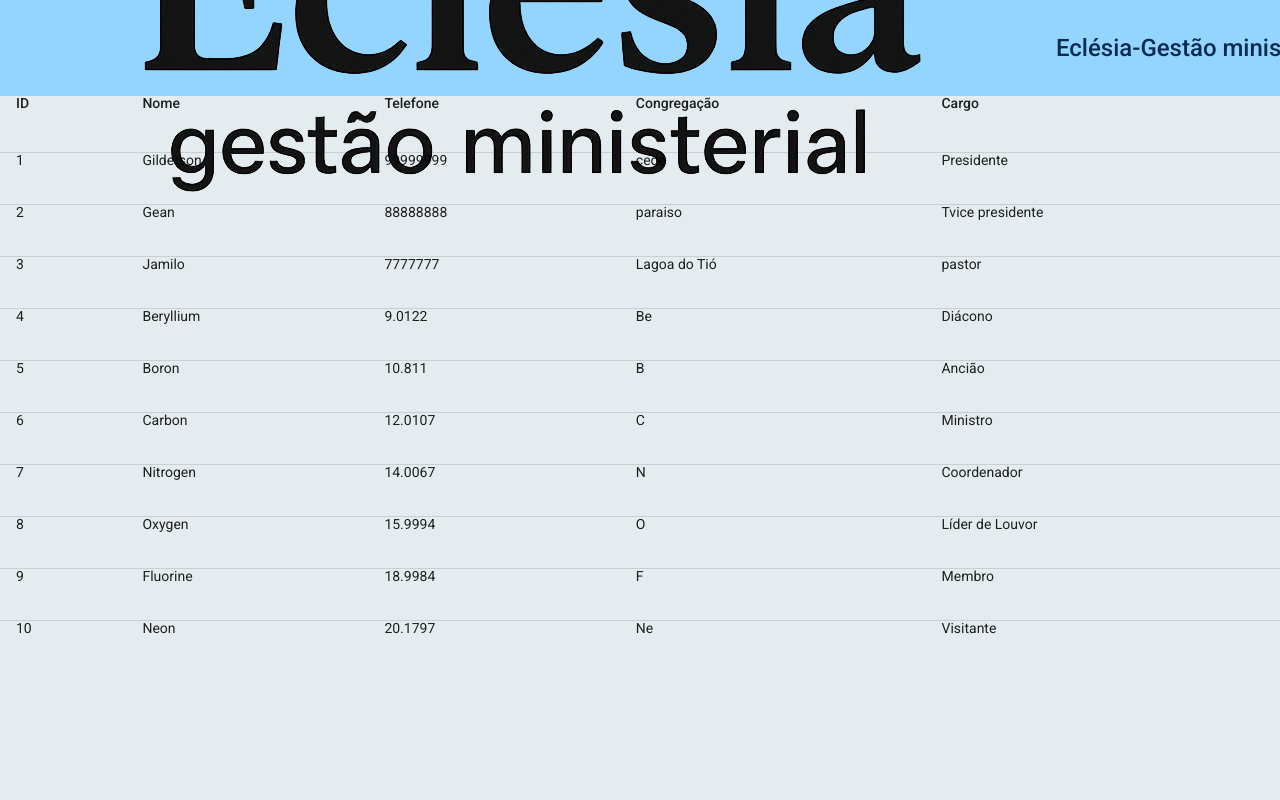
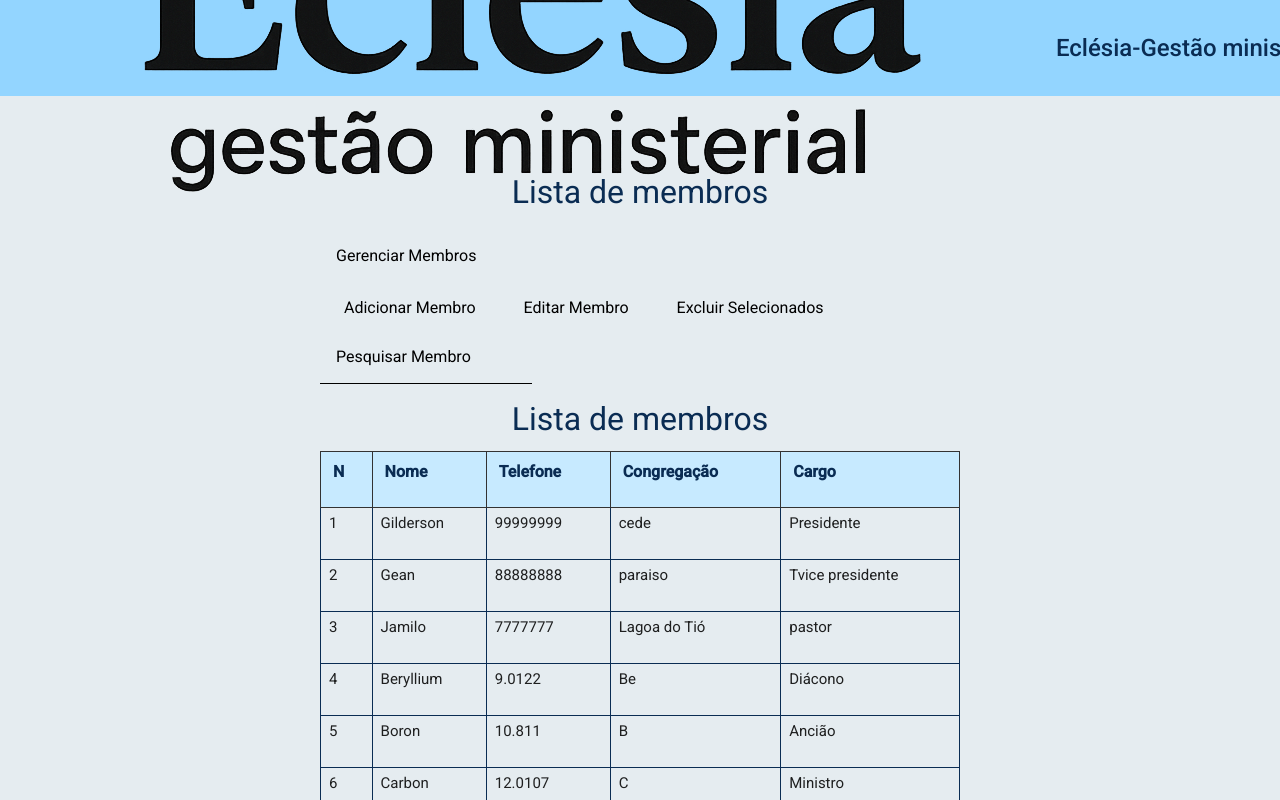
Before and after one commit to uendel23/Eclesia-Gestao-Ministerial, an Angular app: page /membros in a window 1280 px wide. Shown: the top 800 px of the page. Built offline with nearby package versions, Linux system fonts and the light colour scheme.

Commit message:
adicionado filtro para busca de membros

```diff
--- a/src/app/membros/membros.html
+++ b/src/app/membros/membros.html
@@ -1,12 +1,28 @@
 <app-home></app-home>
 
-<div>
-    <table mat-table [dataSource]="dataSource" class="mat-elevation-z8">
+<div class="membros-container">
+    <h2>Lista de membros</h2>
+    <mat-toolbar color="primary">
+      <span>Gerenciar Membros</span>
+    </mat-toolbar>
 
+    <div class="membros-actions">
+      <button mat-raised-button  (click)="openAddMemberDialog()">Adicionar Membro</button>
+      <button mat-raised-button  (click)="openEditMemberDialog()">Editar Membro</button>
+      <button mat-raised-button  (click)="deleteSelectedMembers()">Excluir Selecionados</button>
+    </div>
 
+    <div>
+      <mat-form-field appearance="fill">
+        <mat-label>Pesquisar Membro</mat-label>
+       <input matInput [(ngModel)]="filtro" (keyup)="applyFilter(filtro)" placeholder="Digite o nome ou telefone">
+      </mat-form-field>
+    </div>
+<h2>Lista de membros</h2>
+    <table mat-table [dataSource]="dataSource" class="membros-tabela">
       <!-- Position Column -->
       <ng-container matColumnDef="Id">
-        <th mat-header-cell *matHeaderCellDef> ID </th>
+        <th mat-header-cell *matHeaderCellDef> N </th>
         <td mat-cell *matCellDef="let element"> {{element.Id}} </td>
       </ng-container>
 
--- a/src/app/membros/membros.scss
+++ b/src/app/membros/membros.scss
@@ -1,3 +1,33 @@
-table {
+
+
+.membros-container {
+  width: 50%;
+  margin: 20px;
+  margin: 5rem auto;
+}
+.membros-container h2 {
+  text-align: center;
+  color: #0a2c53;
+  font-size: 2rem;
+  margin-bottom: 1rem;
+}
+
+membros-tabela {
   width: 100%;
+  max-width: 800px;
+  margin: auto;
 }
+.membros-tabela th {
+  font-size: 1rem;
+  background-color: #c7eaff;
+  color: #0a2c53;
+  font-weight: bold;
+  padding: 12px;
+  border: solid 0.5px #333;
+}
+.membros-tabela td {
+  font-size: 15px;
+  padding: 8px;
+  text-align: left;
+  border: solid 0.5px #0a2c53;
+}
--- a/src/app/membros/membros.ts
+++ b/src/app/membros/membros.ts
@@ -1,8 +1,15 @@
-import { Component } from '@angular/core';
+import { Component ,OnInit} from '@angular/core';
 import { Home } from "../home/home";
 import { MatTableModule } from '@angular/material/table';
+import { MatToolbarModule } from '@angular/material/toolbar';
+import { MatButtonModule } from '@angular/material/button';
+import { MatFormFieldModule  } from '@angular/material/form-field';
+import { MatInputModule } from '@angular/material/input';
+import { MatTableDataSource } from '@angular/material/table';
+import { FormsModule } from '@angular/forms';
 
-export interface PeriodicElement{
+
+export interface membros{
   Id:number;
   nome: string;
   telefone: number;
@@ -10,7 +17,7 @@ export interface PeriodicElement{
   cargo?: string;
 }
 
-const ELEMENT_DATA: PeriodicElement[] = [
+const ELEMENT_DATA: membros[] = [
   {Id: 1, nome: 'Gilderson', telefone: 99999999, congregacao: 'cede',cargo: 'Presidente'},
   {Id: 2, nome: 'Gean', telefone:88888888, congregacao: 'paraiso',cargo: 'Tvice presidente'},
   {Id: 3, nome: 'Jamilo', telefone: 7777777, congregacao: 'Lagoa do Tió', cargo:"pastor"},
@@ -25,11 +32,47 @@ const ELEMENT_DATA: PeriodicElement[] = [
 
 @Component({
   selector: 'app-membros',
-  imports: [Home, MatTableModule],
+  imports: [Home,
+    MatTableModule,
+    MatToolbarModule,
+    MatButtonModule,
+    MatFormFieldModule,
+    MatInputModule,
+    FormsModule,
+  ],
   templateUrl: './membros.html',
   styleUrl: './membros.scss'
 })
-export class Membros {
+export class Membros implements OnInit{
+   filtro: string = '';
   displayedColumns: string[] = ['Id', 'nome', 'telefone', 'congregacao' ,'cargo'];
-  dataSource = ELEMENT_DATA;
-}
+  dataSource = new MatTableDataSource(ELEMENT_DATA);
+
+  ngOnInit() {
+    // Configura para buscar em nome, telefone, congregação e cargo
+    this.dataSource.filterPredicate = (data: membros, filter: string) => {
+      const texto = (
+        data.nome +
+        ' ' +
+        data.telefone +
+        ' ' +
+        data.congregacao +
+        ' ' +
+        data.cargo
+      ).toLowerCase();
+      return texto.includes(filter);
+    };
+  }
+
+
+  applyFilter(valor: string) {
+    this.dataSource.filter = valor.trim().toLowerCase();
+
+  };
+
+  openAddMemberDialog(){}
+  openEditMemberDialog(){}
+  deleteSelectedMembers(){};
+
+
+  }
```
